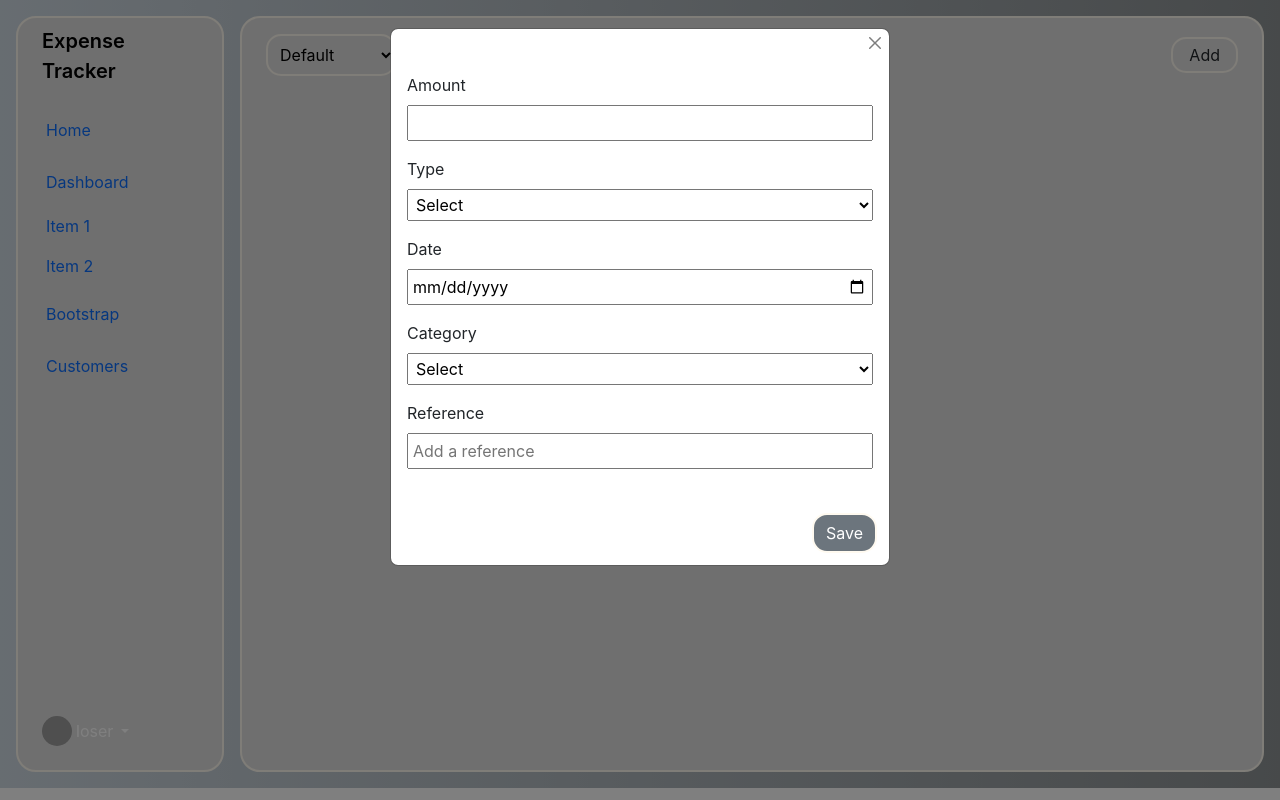
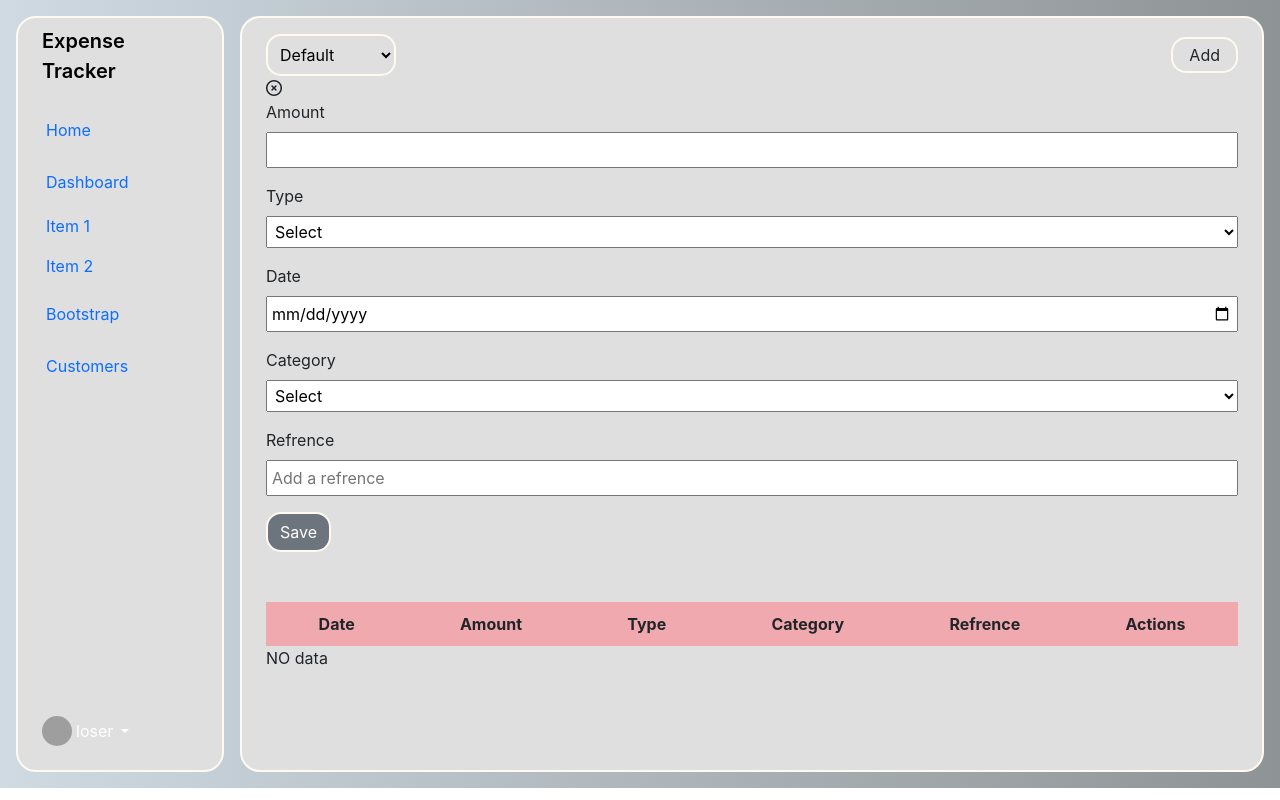
Before and after one commit to Maheshkasturi18/Expense-Managment, a React (Create React App) app in the folder frontend/: page / in a window 1280 px wide. Both pictures are taken after a click on the button "Add". Built offline with nearby package versions, Linux system fonts and the light colour scheme; grey boxes are pictures that could not be loaded.

Commit message:
files added

```diff
--- a/frontend/src/App.css
+++ b/frontend/src/App.css
@@ -12,25 +12,56 @@
   height: 94vh;
 }
 
-
-.content{
+.content {
   border: 2px solid floralwhite;
   border-radius: 20px;
   background-color: #dfdfdf;
 }
 
-.content .filter{
+.content .filter {
   border: 2px solid floralwhite;
   border-radius: 15px;
 }
 
-
-
-.content button{
+.content button {
   border: 2px solid floralwhite;
   border-radius: 15px;
 }
 
-.content .modal .modal-dialog .modal-content .btn-close{
+.content .modal .modal-dialog .modal-content .btn-close {
   font-size: 12px;
 }
+
+.tableContainer {
+  margin-top: 50px;
+}
+
+.tableContainer table thead tr {
+  background-color: #f0aaaf;
+}
+
+.tableContainer table thead tr th,
+.tableContainer table tbody tr td {
+  max-width: 170px;
+  width: 5%;
+  padding: 10px;
+  text-align: center;
+}
+
+.tableContainer table tbody tr td {
+  border-bottom: 1px solid black;
+}
+
+.addconatiner {
+  display: flex;
+  justify-content: center;
+  align-items: center;
+}
+
+.addconatiner form {
+  /* width: 50%; */
+  background-color: aliceblue;
+  border: 1px solid black;
+  display: flex;
+  flex-direction: column;
+}
--- /dev/null
+++ b/frontend/src/Components/Form.jsx
@@ -0,0 +1,106 @@
+import React from "react";
+
+export const Form = ({ handleSubmit, handleonChange, handleClose, rest }) => {
+  return (
+    <div>
+      <form action="" onSubmit={handleSubmit}>
+        <i
+          className="fa-regular fa-circle-xmark  ms-auto"
+          onClick={handleClose}
+        ></i>
+        <div className="mb-3 d-grid">
+          <label htmlFor="amount" className="mb-2">
+            Amount
+          </label>
+          <input
+            type="text"
+            id="amount"
+            name="amount"
+            className="p-1"
+            onChange={handleonChange}
+            value={rest.amount}
+            required
+          />
+        </div>
+
+        <div className="mb-3 d-grid">
+          <label htmlFor="type" className="mb-2">
+            Type
+          </label>
+          <select
+            name="type"
+            id="type"
+            type="text"
+            className="p-1"
+            required
+            onChange={handleonChange}
+            value={rest.type}
+          >
+            <option value="">Select</option>
+            <option value="Income">Income</option>
+            <option value="Expense">Expense</option>
+          </select>
+        </div>
+
+        <div className="mb-3 d-grid">
+          <label htmlFor="date" className="mb-2">
+            Date
+          </label>
+          <input
+            type="date"
+            id="date"
+            name="date"
+            className="p-1"
+            required
+            onChange={handleonChange}
+            value={rest.date}
+          />
+        </div>
+
+        <div className="mb-3 d-grid">
+          <label htmlFor="category" className="mb-2">
+            Category
+          </label>
+          <select
+            name="category"
+            id="category"
+            type="text"
+            className="p-1"
+            required
+            onChange={handleonChange}
+            value={rest.category}
+          >
+            <option value="">Select</option>
+            <option value="Salary">Salary</option>
+            <option value="Investment">Investment</option>
+            <option value="Stocks">Stocks</option>
+            <option value="Fees">Fees</option>
+            <option value="Groceries">Groceries</option>
+            <option value="Health">Health</option>
+            <option value="Shopping">Shopping</option>
+            <option value="Food">Food</option>
+            <option value="other">other</option>
+          </select>
+        </div>
+
+        <div className="mb-3 d-grid">
+          <label htmlFor="refrence" className="mb-2">
+            Refrence
+          </label>
+          <input
+            type="text"
+            name="refrence"
+            id="refrence"
+            placeholder="Add a refrence"
+            className="p-1"
+            required
+            onChange={handleonChange}
+            value={rest.refrence}
+          />
+        </div>
+
+        <button className="btn btn-secondary">Save</button>
+      </form>
+    </div>
+  );
+};
--- a/frontend/src/Components/Sidebar.jsx
+++ b/frontend/src/Components/Sidebar.jsx
@@ -1,7 +1,98 @@
-import React from "react";
-// import { Link } from "react";
+import { React, useState, useEffect } from "react";
+import axios from "axios";
+import { Form } from "./Form";
+
+axios.defaults.baseURL = "http://localhost:8000/";
 
 export default function Sidebar() {
+  const [addSection, setAddSection] = useState(false);
+  const [editSection, setEditSection] = useState(false);
+  const [formData, setFormData] = useState({
+    amount: "",
+    type: "",
+    date: "",
+    category: "",
+    refrence: "",
+  });
+  const [formDataEdit, setFormDataEdit] = useState({
+    amount: "",
+    type: "",
+    date: "",
+    category: "",
+    refrence: "",
+  });
+
+  const [dataList, setDataList] = useState([]);
+
+  const handleonChange = (e) => {
+    const { value, name } = e.target;
+    setFormData((prev) => {
+      return {
+        ...prev,
+        [name]: value,
+      };
+    });
+  };
+
+  // create data
+  const handleSubmit = async (e) => {
+    e.preventDefault();
+    const data = await axios.post("/create", formData);
+    if (data.data.success) {
+      setAddSection(false);
+      alert(data.data.message);
+      getFetchData();
+    }
+  };
+
+  // get data
+  const getFetchData = async () => {
+    const data = await axios.get("/");
+    if (data.data.success) {
+      setDataList(data.data.data);
+    }
+  };
+
+  useEffect(() => {
+    getFetchData();
+  }, []);
+
+  // delete
+  const handleDelete = async (id) => {
+    const data = await axios.delete("/delete/" + id);
+
+    if (data.data.success) {
+      getFetchData();
+      alert(data.data.message);
+    }
+  };
+
+  // update
+  const handleUpdate = async (e) => {
+    e.preventDefault();
+    const data = await axios.put("/update", formDataEdit);
+    if (data.data.success) {
+      getFetchData();
+      alert(data.data.message);
+      setEditSection(false);
+    }
+  };
+
+  const handleEditonChange = async (e) => {
+    const { value, name } = e.target;
+    setFormDataEdit((prev) => {
+      return {
+        ...prev,
+        [name]: value,
+      };
+    });
+  };
+
+  const handleEdit = (el) => {
+    setFormDataEdit(el);
+    setEditSection(true);
+  };
+
   return (
     <div className="container-fluid bg-green">
       <div className="row flex-nowrap p-lg-3 p-2">
@@ -140,103 +231,79 @@ export default function Sidebar() {
             </select>
 
             <button
-              type="button"
               className="btn px-3 py-1"
-              data-bs-toggle="modal"
-              data-bs-target="#staticBackdrop"
+              onClick={() => setAddSection(true)}
             >
               Add
             </button>
           </div>
 
           {/* modal - form */}
-          <div
-            className="modal fade"
-            id="staticBackdrop"
-            data-bs-backdrop="static"
-            data-bs-keyboard="false"
-            tabindex="-1"
-            aria-labelledby="staticBackdropLabel"
-            aria-hidden="true"
-          >
-            <div className="modal-dialog">
-              <div className="modal-content">
-                <div className="modal-header border-0 p-2">
-                  <button
-                    type="button"
-                    className="btn-close border-0 "
-                    data-bs-dismiss="modal"
-                    aria-label="Close"
-                  ></button>
-                </div>
-                <div className="modal-body">
-                  <form action="">
-                    <div className="mb-3 d-grid">
-                      <label htmlFor="amount" className="mb-2">
-                        Amount
-                      </label>
-                      <input type="text" name="amount" className="p-1"/>
-                    </div>
+          {addSection && (
+            <Form
+              handleSubmit={handleSubmit}
+              handleonChange={handleonChange}
+              handleClose={() => setAddSection(false)}
+              rest={formData}
+            />
+          )}
 
-                    <div className="mb-3 d-grid">
-                      <label htmlFor="type" className="mb-2">
-                        Type
-                      </label>
-                      <select name="type" id="" type="text" className="p-1">
-                        <option value="">Select</option>
-                        <option value="">Income</option>
-                        <option value="">Expense</option>
-                      </select>
-                    </div>
-
-                    <div className="mb-3 d-grid">
-                      <label htmlFor="date" className="mb-2">
-                        Date
-                      </label>
-                      <input type="date" name="date" id="" className="p-1"/>
-                    </div>
-
-                    <div className="mb-3 d-grid">
-                      <label htmlFor="category" className="mb-2">
-                        Category
-                      </label>
-                      <select name="category" id="" type="text" className="p-1">
-                        <option value="">Select</option>
-                        <option value="">Salary</option>
-                        <option value="">Investment</option>
-                        <option value="">Stocks</option>
-                        <option value="">Fees</option>
-                        <option value="">Groceries</option>
-                        <option value="">Health</option>
-                        <option value="">Shopping</option>
-                        <option value="">Food</option>
-                        <option value="">other</option>
-                      </select>
-                    </div>
-
-                    <div className="mb-3 d-grid">
-                      <label htmlFor="reference" className="mb-2">
-                        Reference
-                      </label>
-                      <input type="text" placeholder="Add a reference" className="p-1"/>
-                    </div>
-                  </form>
-                </div>
-
-                <div className="modal-footer border-0 p-2">
-                  <button
-                    type="button"
-                    className="btn btn-secondary"
-                    data-bs-dismiss="modal"
-                  >
-                    Save
-                  </button>
-                </div>
-              </div>
-            </div>
-          </div>
+          {editSection && (
+            <Form
+              handleSubmit={handleUpdate}
+              handleonChange={handleEditonChange}
+              handleClose={() => setEditSection(false)}
+              rest={formDataEdit}
+            />
+          )}
 
           {/*  */}
+
+          <div className="tableContainer">
+            <table>
+              <thead>
+                <tr>
+                  <th>Date</th>
+                  <th>Amount</th>
+                  <th>Type</th>
+                  <th>Category</th>
+                  <th>Refrence</th>
+                  <th>Actions</th>
+                </tr>
+              </thead>
+              <tbody>
+                {dataList[0] ? (
+                  dataList.map((el) => {
+                    return (
+                      <tr>
+                        <td>{el.date}</td>
+                        <td>{el.amount}</td>
+                        <td>{el.type}</td>
+                        <td>{el.category}</td>
+                        <td>{el.refrence}</td>
+                        <td>
+                          <button>
+                            <i
+                              class="fa-solid fa-pen"
+                              onClick={() => handleEdit(el)}
+                            ></i>
+                          </button>
+                          <button>
+                            <i
+                              class="fa-solid fa-trash "
+                              onClick={() => handleDelete(el._id)}
+                            ></i>
+                          </button>
+                        </td>
+                      </tr>
+                    );
+                  })
+                ) : (
+                  <p className="texxt-center">NO data</p>
+                )}
+              </tbody>
+            </table>
+          </div>
         </div>
       </div>
     </div>
```
Also changed, not shown: 1 other file (tests, documents, lock files or other folders).
